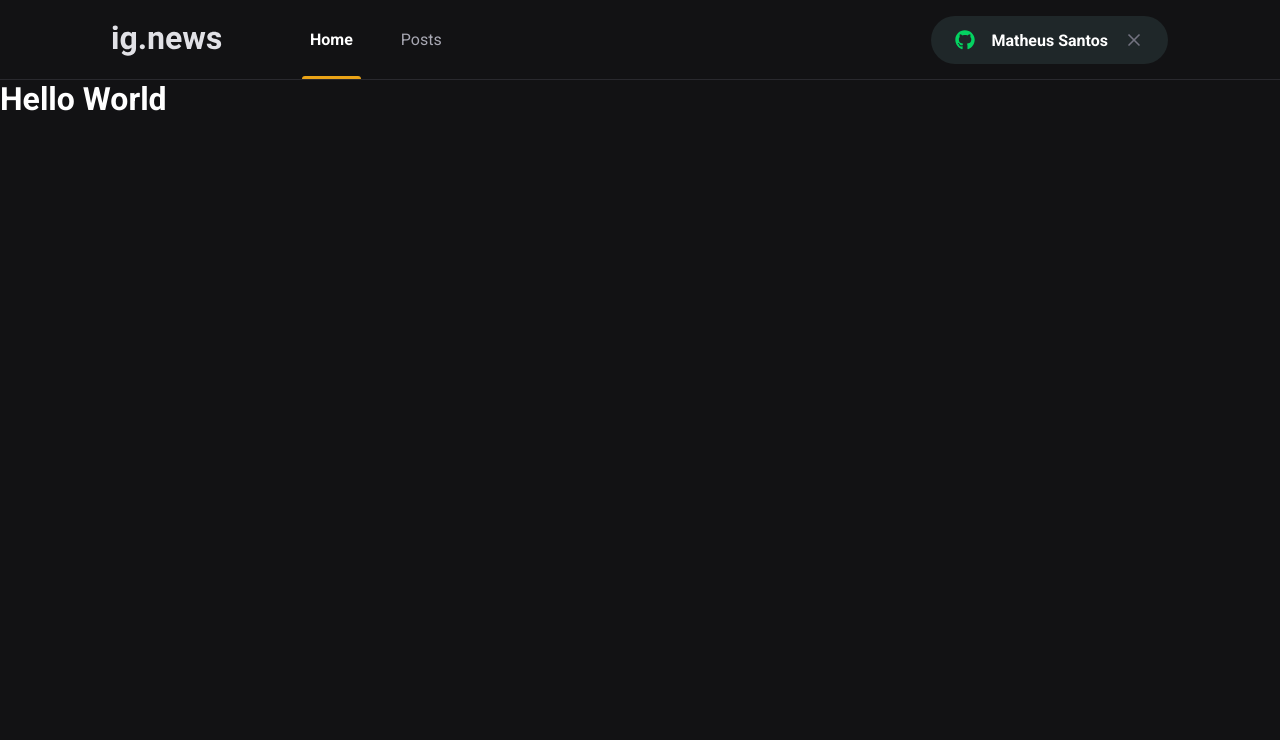
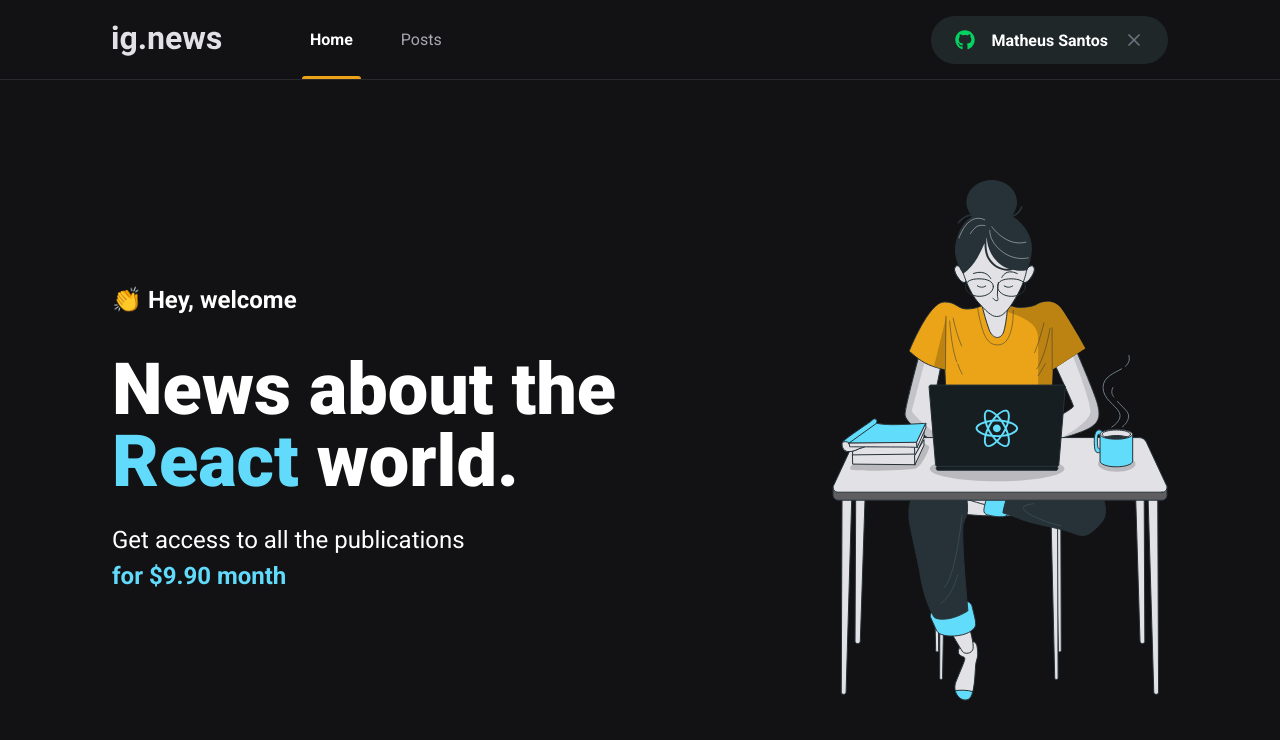
Before and after one commit to MathPSantos/ignews, a Next.js app: page / in a window 1280 px wide. Shown: the top 740 px of the page. Built offline with nearby package versions, Linux system fonts and the light colour scheme.

Commit message:
feat: add Home page

```diff
--- /dev/null
+++ b/src/pages/home.module.scss
@@ -0,0 +1,41 @@
+.contentContainer {
+  max-width: 1120px;
+  margin: 0 auto;
+  padding: 0 2rem;
+  height: calc(100vh - 5rem);
+
+  display: flex;
+  align-items: center;
+  justify-content: space-between;
+}
+
+.hero {
+  max-width: 600px;
+
+  > span {
+    font-size: 1.5rem;
+    font-weight: bold;
+  }
+
+  h1 {
+    font-size: 4.5rem;
+    line-height: 4.5rem;
+    font-weight: 900;
+    margin-top: 2.5rem;
+
+    span {
+      color: var(--cyan-500);
+    }
+  }
+
+  p {
+    font-size: 1.5rem;
+    line-height: 2.25rem;
+    margin-top: 1.5rem;
+
+    span {
+      color: var(--cyan-500);
+      font-weight: bold;
+    }
+  }
+}
--- a/src/pages/index.tsx
+++ b/src/pages/index.tsx
@@ -1,5 +1,28 @@
+import Head from "next/head";
+
+import styles from "./home.module.scss";
+
 export default function Home() {
   return (
-    <h1>Hello World</h1>
-  )
+    <>
+      <Head>
+        <title>Home | ig.news</title>
+      </Head>
+
+      <main className={styles.contentContainer}>
+        <section className={styles.hero}>
+          <span>👏 Hey, welcome</span>
+          <h1>
+            News about the <span>React</span> world.
+          </h1>
+          <p>
+            Get access to all the publications <br />
+            <span>for $9.90 month</span>
+          </p>
+        </section>
+
+        <img src="/images/avatar.svg" alt="Girl coding" />
+      </main>
+    </>
+  );
 }
```
